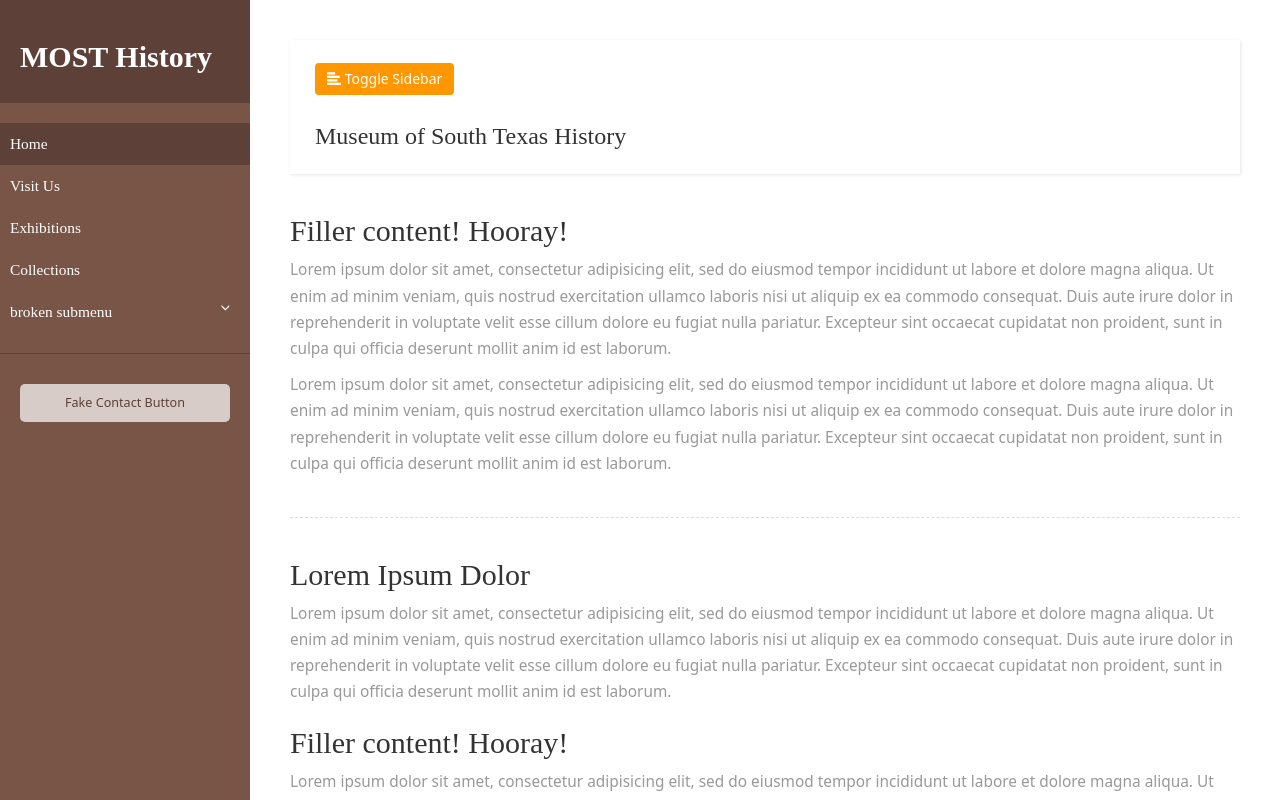
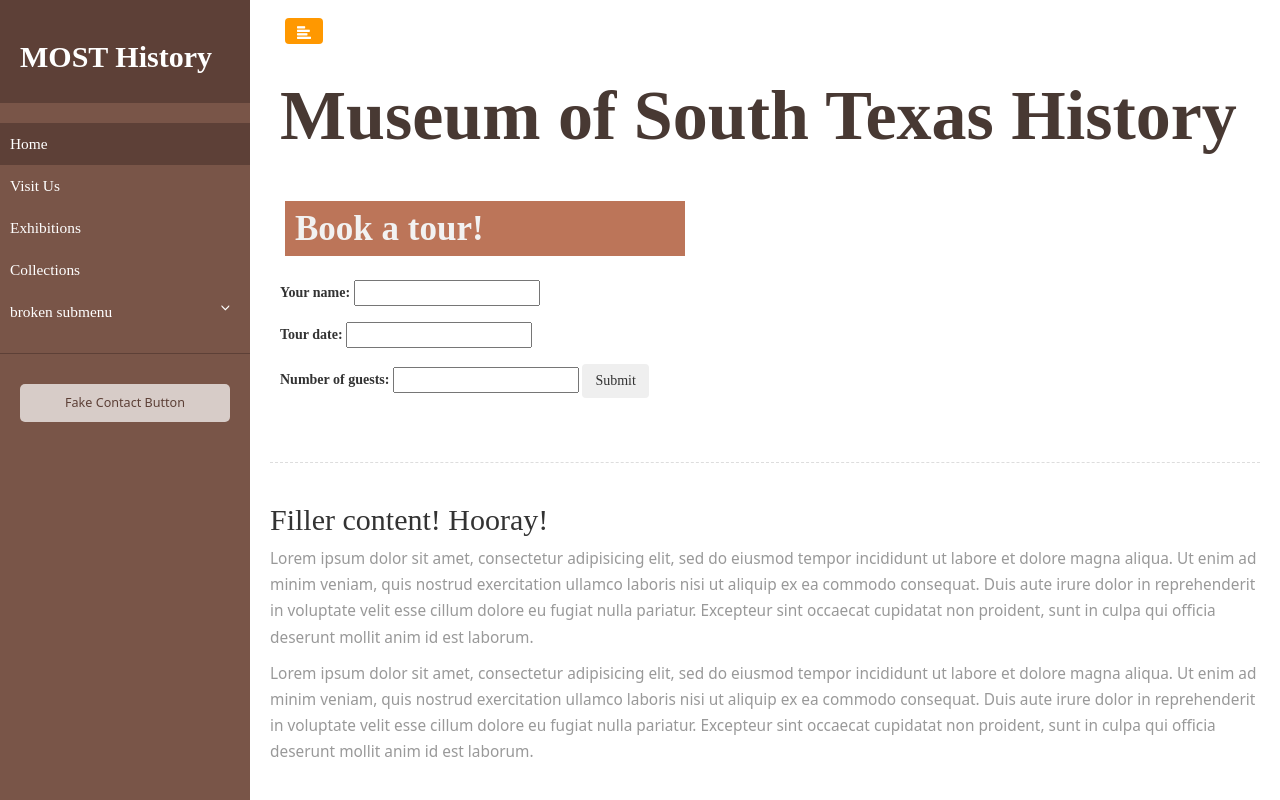
Before and after one commit to EsmeraldaQuintana/MOSTregi, a Django app: page / in a window 1280 px wide. Run offline with Django 3.2, Linux system fonts and the light colour scheme; some libraries are stand-ins or nearby versions.

Commit message:
added the simple form. took five minutes. boneheads.

```diff
--- a/MOSTregi/static/css/index.css
+++ b/MOSTregi/static/css/index.css
@@ -22,12 +22,11 @@ a, a:hover, a:focus {
 }
 
 .navbar {
-    padding: 15px 10px;
+    padding: 0;
     background: #fff;
     border: none;
     border-radius: 0;
-    margin-bottom: 40px;
-    box-shadow: 1px 1px 3px rgba(0, 0, 0, 0.1);
+    margin-bottom: 1px;
 }
 
 .navbar-btn, .btn-info {
@@ -152,7 +151,7 @@ a.article, a.article:hover {
 ----------------------------------------------------- */
 #content {
     width: calc(100% - 250px);
-    padding: 40px;
+    padding: 10px 20px 40px;
     min-height: 100vh;
     transition: all 0.3s;
     position: absolute;
@@ -163,6 +162,39 @@ a.article, a.article:hover {
     width: 100%;
 }
 
+#museum-title {
+  color: hsla(17, 100%, 5%, 0.8);
+  font-size: 70px;
+  line-height: 70px;
+  font-weight: 700;
+  margin: 0 5px 24px;
+  float: left;
+  padding: 20px 10px 50px;
+  margin: 0;
+  /*
+  box-shadow: 1px 1px 3px rgba(0, 0, 0, 0.1);
+  */
+}
+
+#visit-registration {
+  background: hsla(360, 100%, 100%, 1);
+  border-color: black;
+  padding: 10px;
+  width: 500px;
+}
+
+#visit-registration h2 {
+   color: #f2f2f2;
+   background: hsla(17, 100%, 30%, 0.65);
+   font-size: 35px;
+   line-height: 35px;
+   font-weight: 700;
+   margin: 0 5px 24px;
+   float: left;
+   padding: 10px;
+   margin: 0 5px 24px;
+   width: 400px;
+}
 
 /* ---------------------------------------------------
     MEDIAQUERIES
--- a/MOSTregi/static/css/testStyle.css
+++ b/MOSTregi/static/css/testStyle.css
@@ -165,6 +165,10 @@ a.article, a.article:hover {
     width: 100%;
 }
 
+#visit-registration {
+  background: hsla(360, 100%, 50%, 1);
+  border-color: black;
+}
 
 /* ---------------------------------------------------
     MEDIAQUERIES
--- a/MOSTregi/templates/index.html
+++ b/MOSTregi/templates/index.html
@@ -51,25 +51,34 @@
 
       <!-- Page Content Holder -->
       <div id="content">
-
         <nav class="navbar navbar-default">
           <div class="container-fluid">
             <div class="navbar-header">
               <button type="button" id="sidebarCollapse" class="btn btn-info navbar-btn">
                 <i class="glyphicon glyphicon-align-left"></i>
-                <span>Toggle Sidebar</span>
+                <!-- <span>Toggle Sidebar</span>-->
               </button>
-              <h3>Museum of South Texas History</h3>
             </div>
-
-            <!--
-            <div class="collapse navbar-collapse" id="bs-example-navbar-collapse-1">
-              <p>Where am I</p>
-            </div>
-          -->
           </div>
         </nav>
-
+        <h3 id="museum-title">Museum of South Texas History</h3>
+          <div id="visit-registration"><p>
+            <h2>Book a tour!     </h2>
+            <form action="/your-name/" method="post">
+              <label for="your_name">Your name: </label>
+              <input id="your_name" type="text" name="your_name" value="{{ current_name }}">
+            </form>
+            <form action="/tour-date/" method="post">
+              <label for="tour_date">Tour date: </label>
+              <input id="tour_date" type="text" name="tour_date" value="{{ date }}">
+            </form>
+            <form action="/no_guests/" method="post">
+              <label for="no_guests">Number of guests: </label>
+              <input id="no_guests" type="text" name="no_guests" value="{{ no_guests }}">
+              <input type="submit" value="Submit" class="btn">
+            </form>
+          </p></div>
+          <div class="line"></div>
                 <h2>Filler content! Hooray!</h2>
                 <p>Lorem ipsum dolor sit amet, consectetur adipisicing elit, sed do eiusmod tempor incididunt ut labore et dolore magna aliqua. Ut enim ad minim veniam, quis nostrud exercitation ullamco laboris nisi ut aliquip ex ea commodo consequat. Duis aute irure dolor in reprehenderit in voluptate velit esse cillum dolore eu fugiat nulla pariatur. Excepteur sint occaecat cupidatat non proident, sunt in culpa qui officia deserunt mollit anim id est laborum.</p>
                 <p>Lorem ipsum dolor sit amet, consectetur adipisicing elit, sed do eiusmod tempor incididunt ut labore et dolore magna aliqua. Ut enim ad minim veniam, quis nostrud exercitation ullamco laboris nisi ut aliquip ex ea commodo consequat. Duis aute irure dolor in reprehenderit in voluptate velit esse cillum dolore eu fugiat nulla pariatur. Excepteur sint occaecat cupidatat non proident, sunt in culpa qui officia deserunt mollit anim id est laborum.</p>
```
